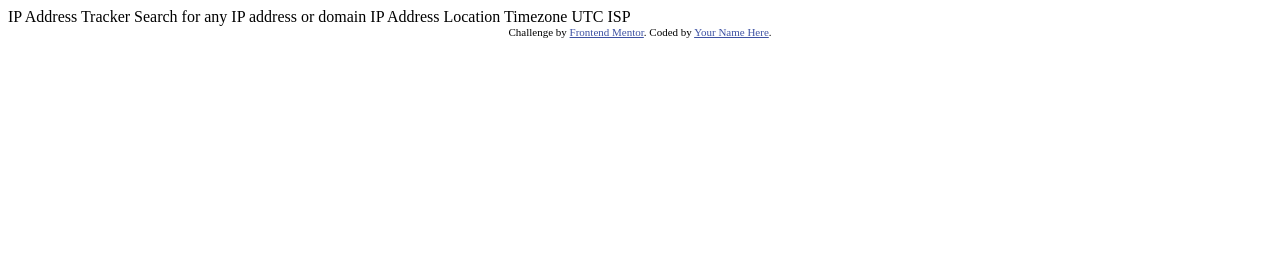
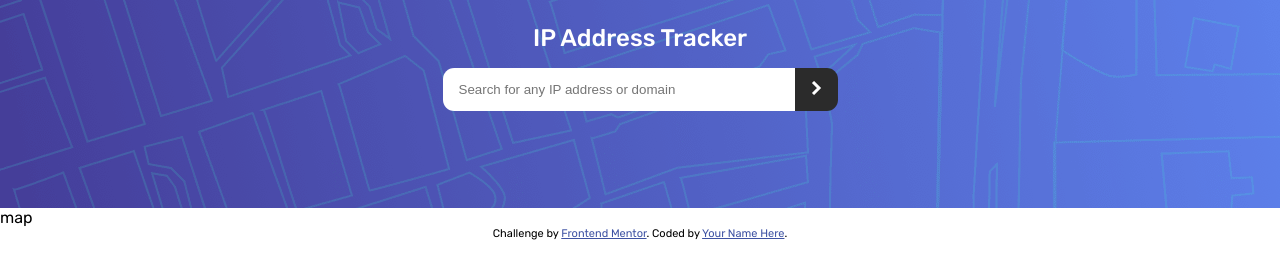
Before and after one commit to narziz/IP-Address-Tracker, a plain HTML site: page index.html in a window 1280 px wide. Drawn offline with Linux system fonts and the light colour scheme.

Commit message:
add styles and begin to code

```diff
--- a/index.html
+++ b/index.html
@@ -1,34 +1,44 @@
 <!DOCTYPE html>
 <html lang="en">
+
 <head>
   <meta charset="UTF-8">
-  <meta name="viewport" content="width=device-width, initial-scale=1.0"> <!-- displays site properly based on user's device -->
+  <meta name="viewport" content="width=device-width, initial-scale=1.0">
+  <link rel="icon" type="image/png" sizes="32x32" href="./images/favicon-32x32.png">
+  <link rel="stylesheet" href="style/css/main.css">
 
-  <link rel="icon" type="image/png" sizes="32x32" href="./images/favicon-32x32.png">
+  <title>IP Address Tracker</title>
+</head>
 
-  <title>Frontend Mentor | IP Address Tracker</title>
-
-  <!-- Feel free to remove these styles or customise in your own stylesheet 👍 -->
-  <style>
-    .attribution { font-size: 11px; text-align: center; }
-    .attribution a { color: hsl(228, 45%, 44%); }
-  </style>
-</head>
 <body>
 
-  IP Address Tracker
+  <!-- IP Address Tracker
 
   Search for any IP address or domain
 
   IP Address
   Location
   Timezone
-    UTC <!-- add offset value dynamically using the API -->
-  ISP
+  UTC
+  ISP -->
+  <div class="container">
+    <div class="upper-container">
+      <h1 class="page-title">IP Address Tracker</h1>
+
+      <form class="form-container">
+        <input class="search-input" type="text" name="search" placeholder="Search for any IP address or domain">
+        <button class="search-btn" type="submit"><img src="~/../images/icon-arrow.svg"></button>
+      </form>
+    </div>
+    <div class="map-container">map</div>
+  </div>
+
+
 
   <div class="attribution">
     Challenge by <a href="https://www.frontendmentor.io?ref=challenge" target="_blank">Frontend Mentor</a>.
     Coded by <a href="#">Your Name Here</a>.
   </div>
 </body>
+
 </html>
--- /dev/null
+++ b/style/scss/_mixins.scss
@@ -0,0 +1,3 @@
+@mixin font-size($size){
+    font-size: $size;
+}
--- /dev/null
+++ b/style/scss/_resets.scss
@@ -0,0 +1,8 @@
+html,
+body,
+h1,
+ul,
+ol {
+  margin: 0;
+  padding: 0;
+}
--- /dev/null
+++ b/style/scss/_variables.scss
@@ -0,0 +1,21 @@
+@import url('https://fonts.googleapis.com/css2?family=Rubik:wght@400;500;700&display=swap');
+
+// colors
+$very-dark-gray: hsl(0, 0%, 17%);
+$dark-gray: hsl(0, 0%, 59%);
+$blue: hsl(228, 45%, 44%);
+$white: #fff;
+
+//screen size
+$desktop: 1140px;
+$mobile: 375px;
+
+// font weights
+$font-weights: (
+    'regular' : 400,
+    'medium' : 500,
+    'bold' : 700
+);
+
+
+// font sizes
--- /dev/null
+++ b/style/scss/main.scss
@@ -0,0 +1,56 @@
+@import 'resets';
+@import 'variables';
+@import 'mixins';
+
+@function weight($weight-name){
+    @return map-get($font-weights, $weight-name);
+}
+
+body{
+    font-family: 'Rubik', sans-serif;
+}
+
+.attribution {
+    @include font-size(11px);
+    // font-size: 11px;
+    text-align: center;
+
+    a{
+        color: $blue;
+    }
+}
+
+
+.upper-container{
+    background-image: url("/IP-Address-Tracker/images/pattern-bg.png");
+    padding: 1.5rem 5rem;
+    height: 10rem;
+
+    .page-title{
+        text-align: center;
+        font-size: 24px;
+        color: $white;
+        font-weight: weight(medium);
+    }
+}
+
+.form-container{
+
+    display: flex;
+    justify-content: center;
+    margin-top: 1rem;
+
+    .search-input{
+        padding: 0.8rem 1rem;
+        border: none;
+        border-radius: 0.7rem 0 0 0.7rem;
+        width: 20rem;
+    }
+
+    .search-btn{
+        padding: 0.8rem 1rem;
+        border-radius: 0 0.7rem 0.7rem 0;
+        border: none;
+        background: $very-dark-gray;
+    }
+}
```
Also changed, not shown: style/css/main.css (added), style/css/main.min.css (added), style/css/style.css (added), style/css/style.min.css (added), style/css/variables.css (added), style/css/variables.min.css (added), 6 other files.
